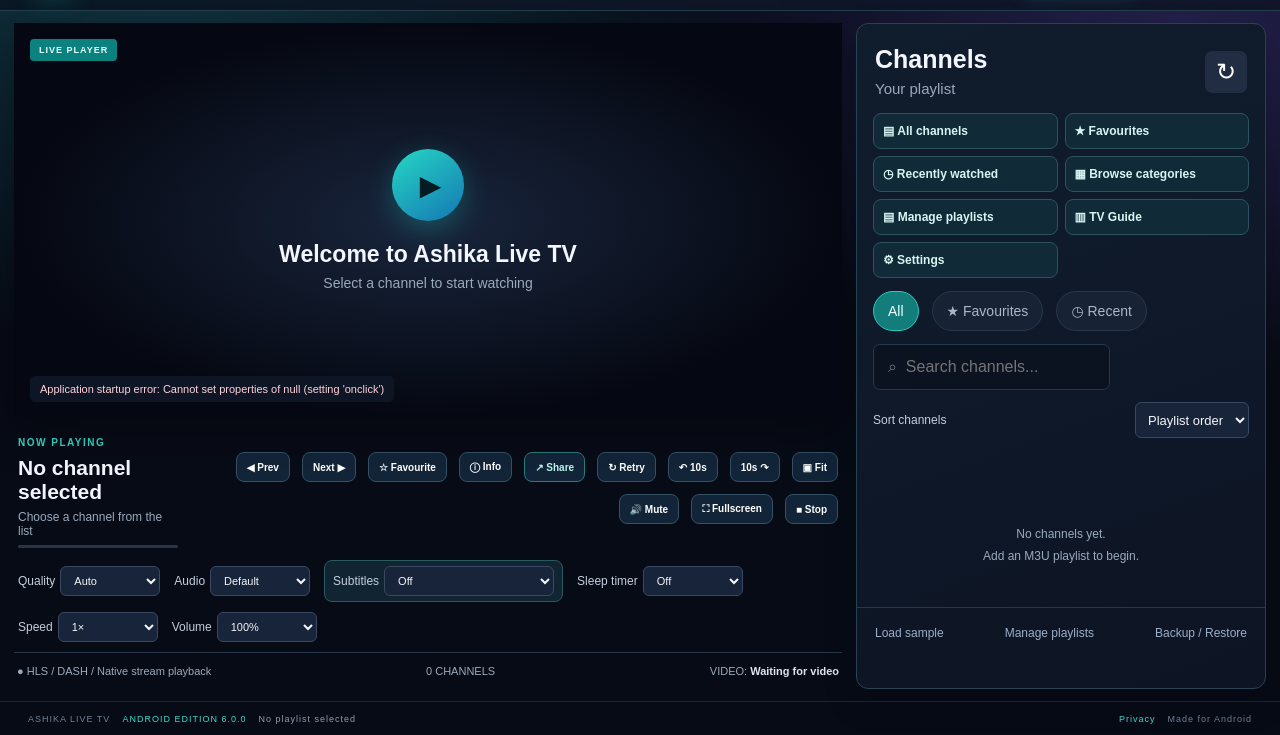
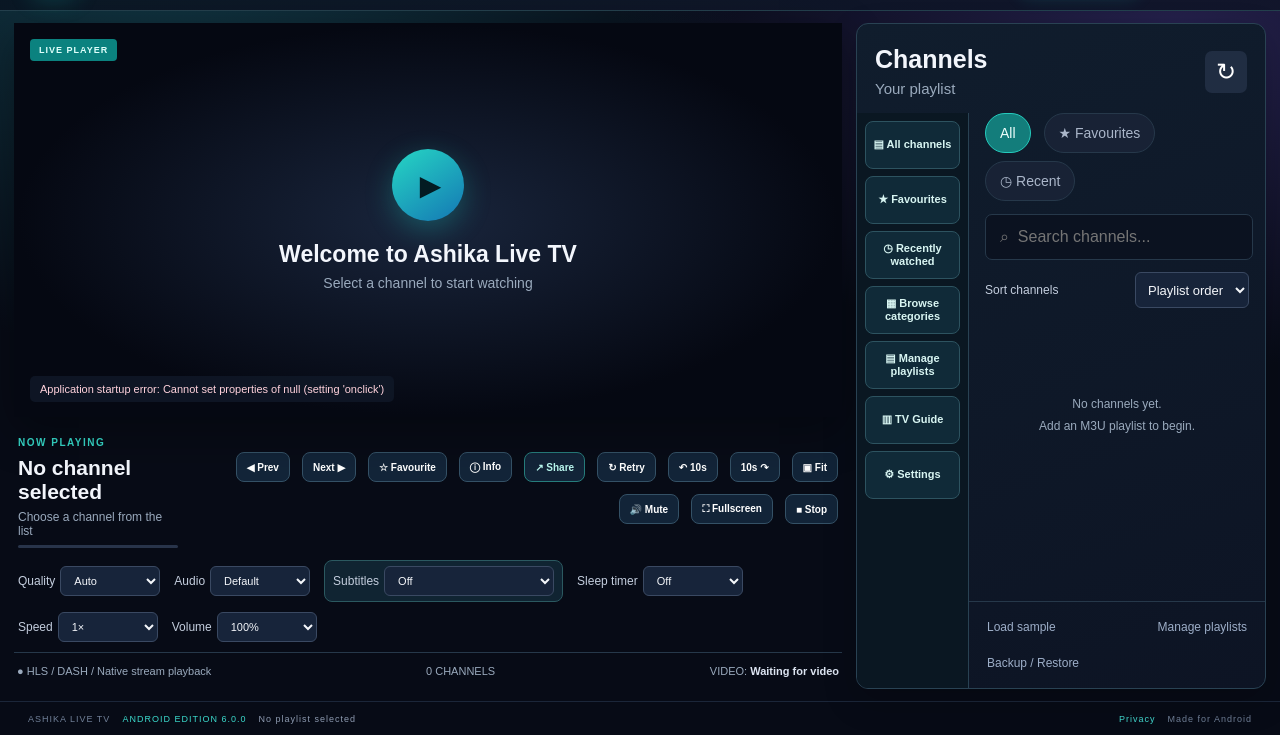
Before and after one commit to Ali-Haider1l/Ashika-Live-TV-Android, a plain HTML site: page index.html in a window 1280 px wide. Shown: the part 65-800 px from the top of the page. Drawn offline with nearby package versions, Linux system fonts and the light colour scheme.

Commit message:
Style persistent side navigation and channel list

```diff
--- a/style.css
+++ b/style.css
@@ -250,3 +250,18 @@ body.theme-amoled,.theme-amoled .app-shell{background:#000!important}
 #backup-dialog .dialog-actions{flex-wrap:wrap}
 #clear-history-btn{margin-right:auto}
 @media(max-width:760px){#share-channel-btn{flex:1}.player-actions button{min-height:38px}}
+
+
+/* Android v6.1: persistent vertical channel navigation beside the channel list */
+.sidebar{min-width:0}
+.sidebar-body{display:flex;flex:1 1 0%;min-height:0;overflow:hidden}
+.sidebar-submenu{display:flex;flex:0 0 112px;flex-direction:column;gap:7px;overflow-y:auto;overflow-x:hidden;padding:8px 8px 10px;border-right:1px solid #294253;background:#0a1722}
+.sidebar-submenu[hidden]{display:none}
+.sidebar-submenu button{width:100%;min-height:48px;padding:8px 6px;text-align:center;line-height:1.25;font-size:11px;white-space:normal;overflow-wrap:anywhere}
+.sidebar-content{display:flex;flex:1 1 0%;flex-direction:column;min-width:0;min-height:0;overflow:hidden}
+.sidebar-content .filter-row{flex-wrap:wrap}
+.sidebar-content .search{width:calc(100% - 28px);min-width:0}
+.sidebar-content .groups{flex:0 0 auto;max-width:100%}
+.sidebar-content .channel-list{flex:1 1 0%;min-height:0;overflow-y:auto;overscroll-behavior:contain}
+.sidebar-content .sidebar-footer{flex-wrap:wrap}
+@media(max-width:760px){.sidebar-body{min-height:0}.sidebar-submenu{flex-basis:92px;padding:7px 5px}.sidebar-submenu button{font-size:10px;min-height:44px}.sidebar-content .filter-row{gap:4px;padding-left:8px;padding-right:8px}.sidebar-content .search{margin-left:8px;width:calc(100% - 16px)}.sidebar-content .sort-row{padding-left:8px;padding-right:8px}.sidebar-content .groups{padding-left:8px;padding-right:8px}}
```
